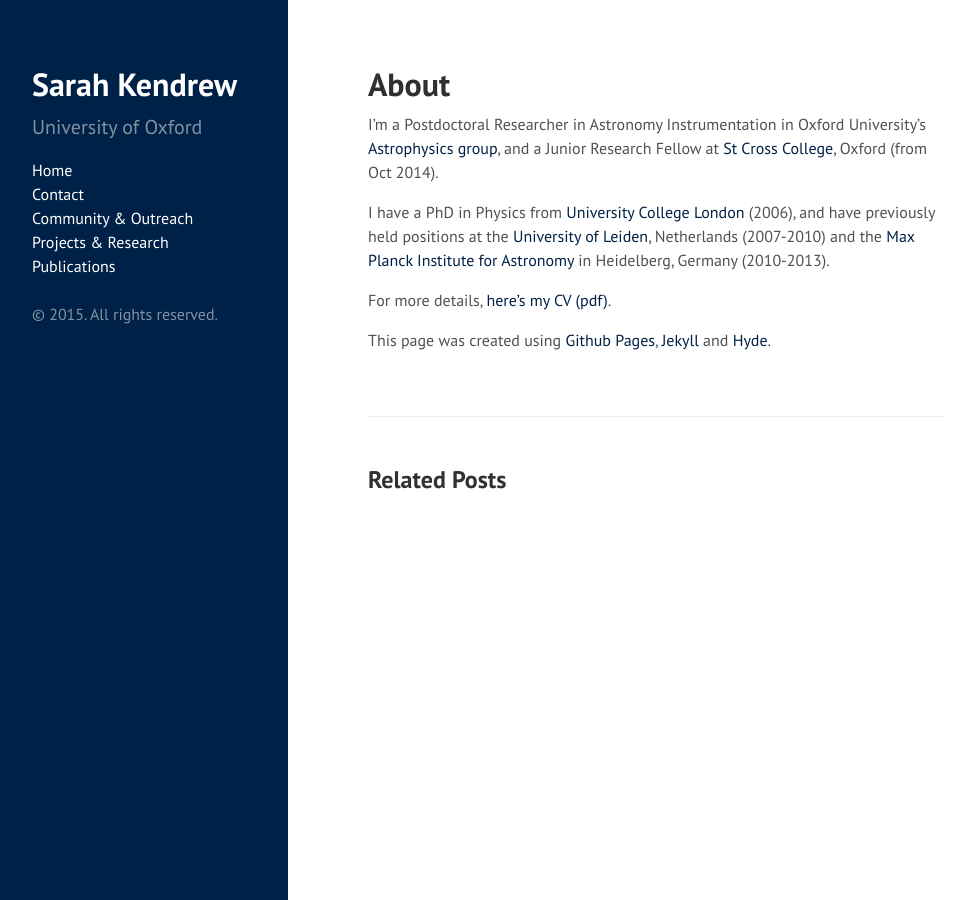
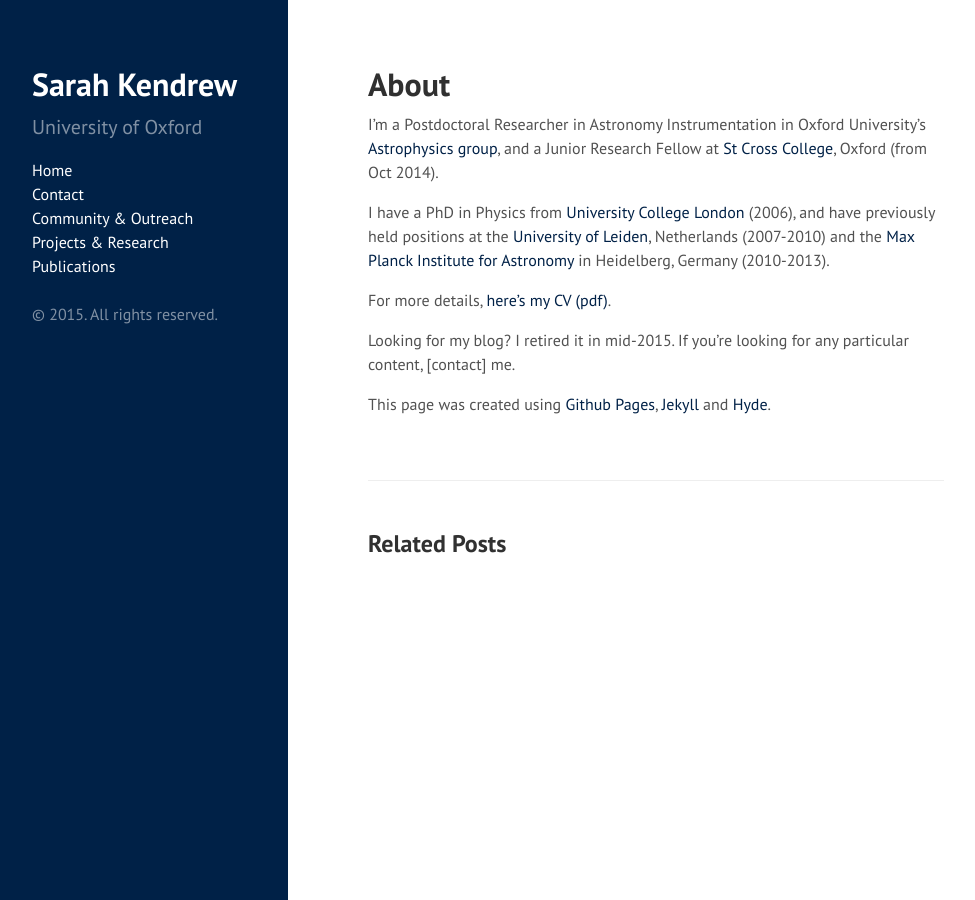
Before and after one commit to skendrew/skendrew.github.io, a Jekyll site: the page built from _posts/2014-08-24-intro.md, in a window 1280 px wide. Shown: the whole page, without its empty margins (0-975 px from the left). Built offline with Jekyll 4.4.1, drawn with Linux system fonts in a browser that asks for light colours; Markdown is read by kramdown in place of the engine named in the settings.

Commit message:
added text re blog

```diff
--- a/_posts/2014-08-24-intro.md
+++ b/_posts/2014-08-24-intro.md
@@ -9,4 +9,6 @@ I have a PhD in Physics from [University College London](http://www.ucl.ac.uk/st
 
 For more details, [here's my CV (pdf)](./files/kendrew_cv_web.pdf).
 
+Looking for my blog? I retired it in mid-2015. If you're looking for any particular content, [contact] me.
+
 This page was created using [Github Pages](https://pages.github.com/), [Jekyll](http://jekyllrb.com/) and [Hyde](https://github.com/poole/hyde).
```
